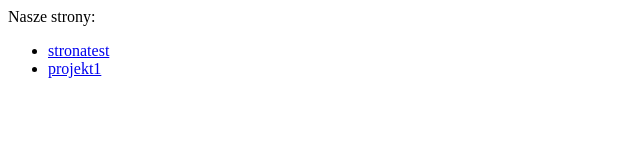
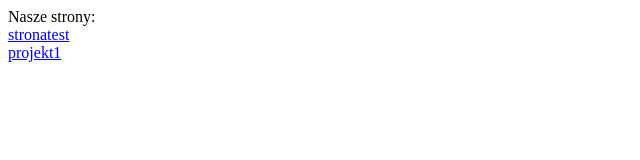
Before and after one commit to Diablosek12/Grzegorz, a plain HTML site: page index.html in a window 1280 px wide. Shown: the whole page, without its empty margins (0-640 px from the left). Drawn offline with Linux system fonts and the light colour scheme.

Commit message:
Revert "Added list"
This reverts commit 3c279cef5ce916b16ab15cee390f0c57e3e0ebcc.

```diff
--- a/index.html
+++ b/index.html
@@ -1,5 +1,3 @@
 Nasze strony:<br/>
-<ul>
-<li><a href="stronatest.html">stronatest</a></li>
-<li><a href="projekt1.html">projekt1</a></li>
-</ul>
+<a href="stronatest.html">stronatest</a><br/>
+<a href="projekt1.html">projekt1</a><br/>
```
